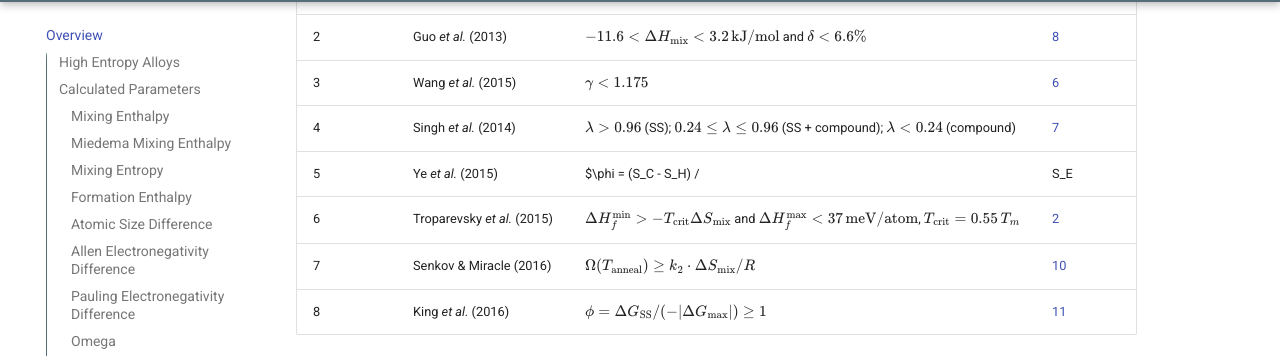
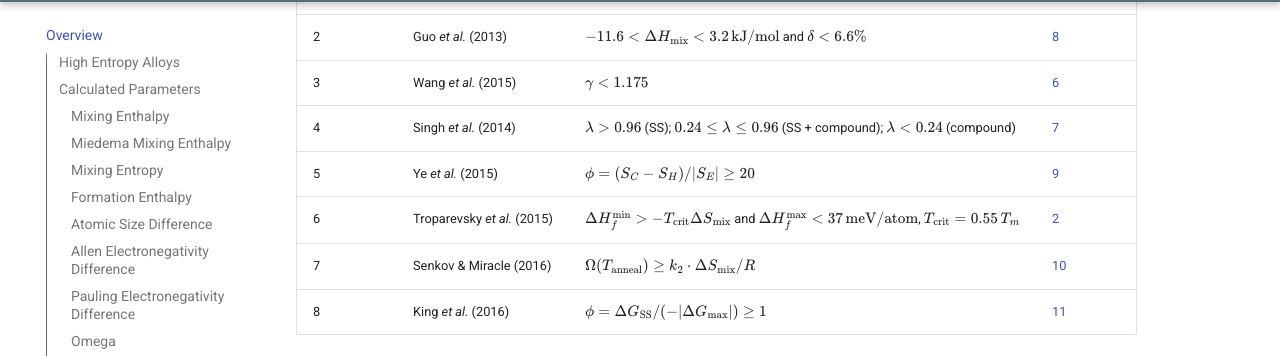
Before and after one commit to dogusariturk/HEACalculator, an MkDocs documentation site: the page built from docs/overview.md, in a window 1280 px wide and 900 px high, scrolled down 3916 px. Shown: the part 94-450 px from the top of the window. Built offline with MkDocs 1.6.1 and Material for MkDocs 9.7.7, drawn with Linux system fonts in a browser that asks for light colours; comment, search, counter and statistics services are not loaded; some of the changed lines change nothing that is shown.

Commit message:
Fix formatting of phi equation in overview docs

```diff
--- a/docs/overview.md
+++ b/docs/overview.md
@@ -142,7 +142,7 @@ $$
 | 2     | Guo *et al.* (2013)         | $-11.6 < \Delta H_{\text{mix}} < 3.2\,\text{kJ/mol}$ and $\delta < 6.6\%$                                                                | [8](#fn:8)   |
 | 3     | Wang *et al.* (2015)        | $\gamma < 1.175$                                                                                                                         | [6](#fn:6)   |
 | 4     | Singh *et al.* (2014)       | $\lambda > 0.96$ (SS); $0.24 \leq \lambda \leq 0.96$ (SS + compound); $\lambda < 0.24$ (compound)                                        | [7](#fn:7)   |
-| 5     | Ye *et al.* (2015)          | $\phi = (S_C - S_H) / |S_E| \geq 20$                                                                                                              | [9](#fn:9)   |
+| 5     | Ye *et al.* (2015)          | $\phi = (S_C - S_H) / \lvert S_E\rvert \geq 20$                                                                                          | [9](#fn:9)   |
 | 6     | Troparevsky *et al.* (2015) | $\Delta H_f^{\min} > -T_{\text{crit}}\Delta S_{\text{mix}}$ and $\Delta H_f^{\max} < 37\,\text{meV/atom}$, $T_{\text{crit}} = 0.55\,T_m$ | [2](#fn:2)   |
 | 7     | Senkov & Miracle (2016)     | $\Omega(T_{\text{anneal}}) \geq k_2 \cdot \Delta S_{\text{mix}} / R$                                                                     | [10](#fn:10) |
 | 8     | King *et al.* (2016)        | $\phi = \Delta G_{\text{SS}} / (-\lvert \Delta G_{\max}\rvert) \geq 1$                                                                   | [11](#fn:11) |
```
